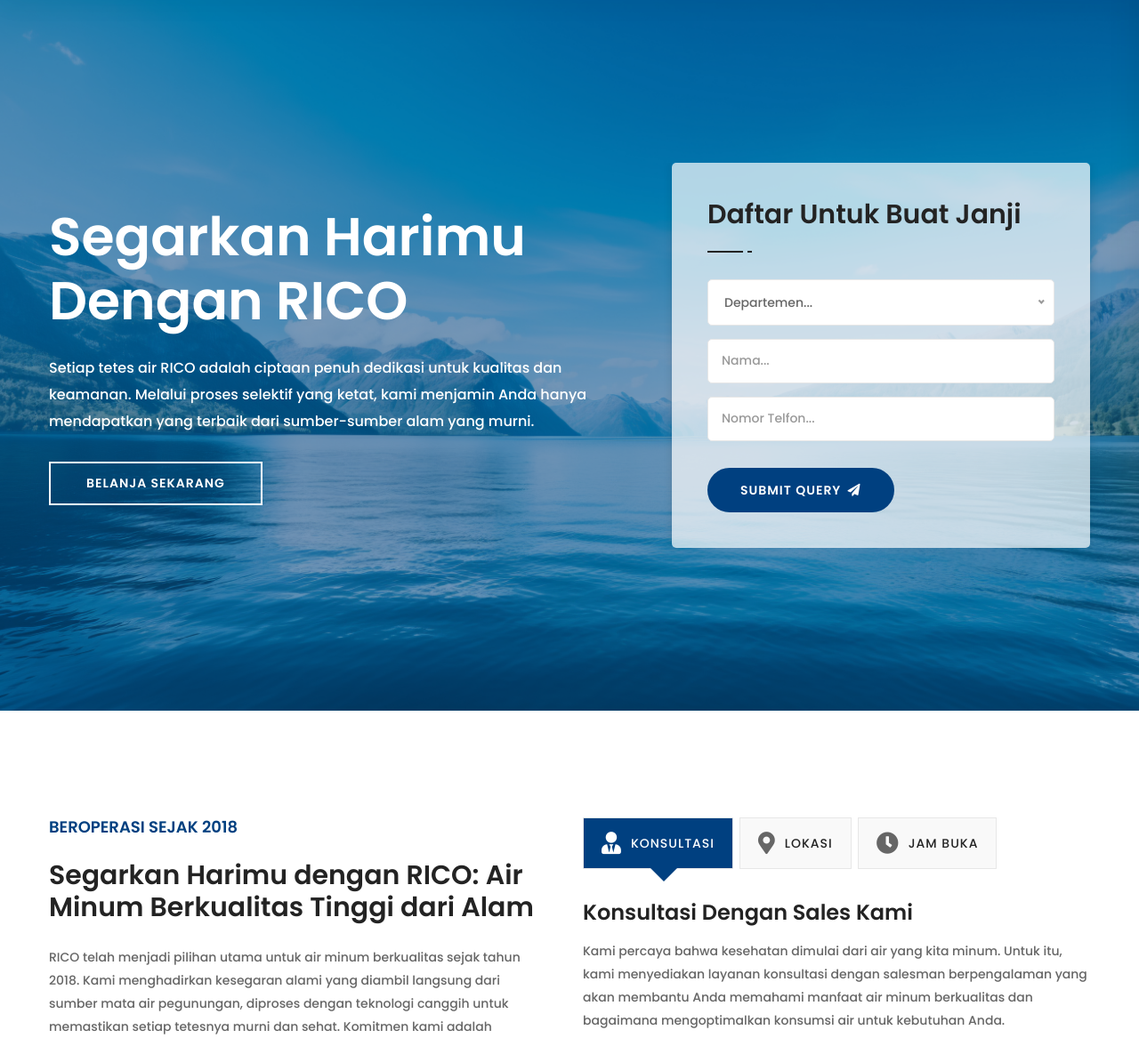
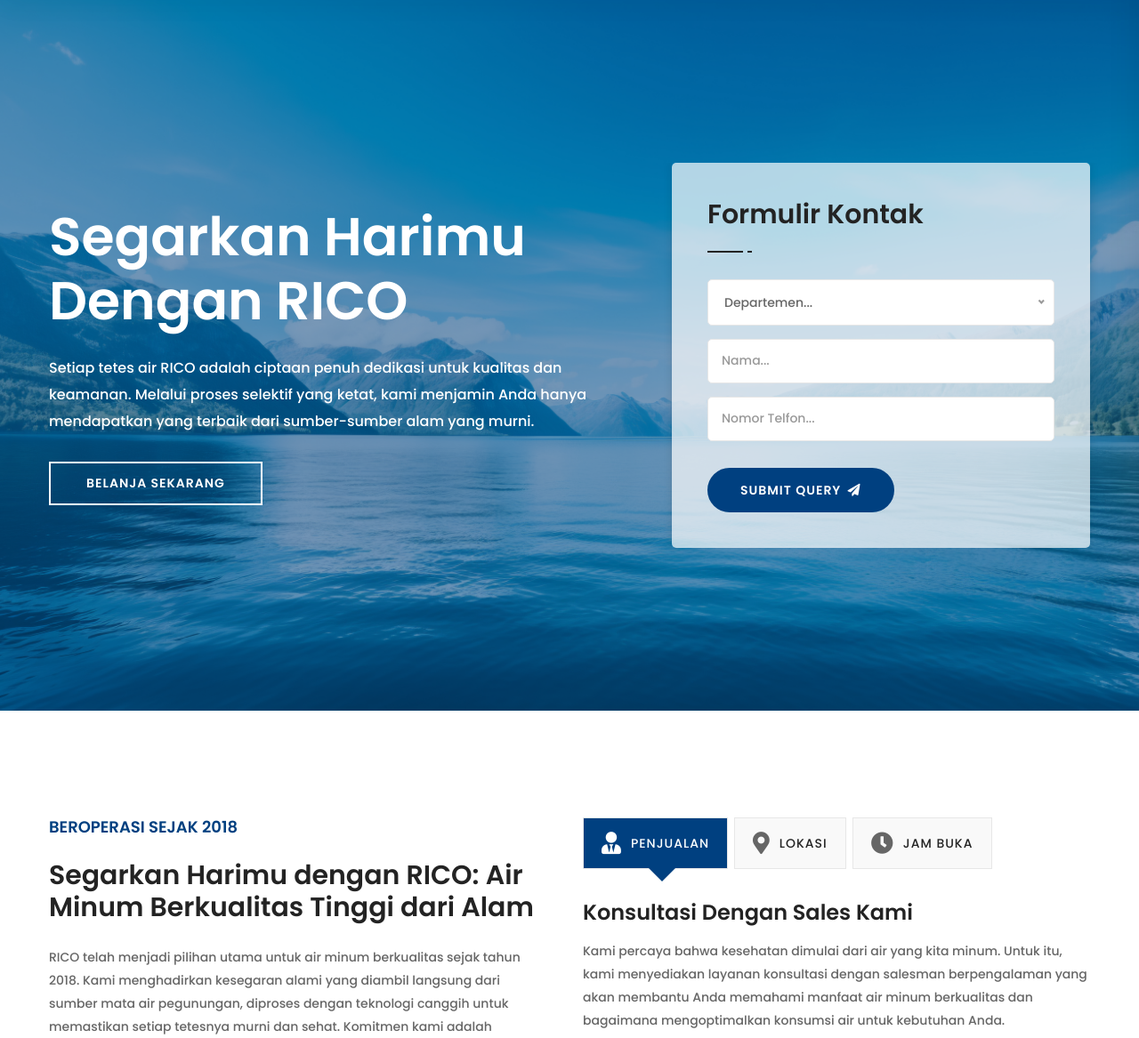
Before and after one commit to Quantum-Forge/quantum-website-rico, a PHP site: page / in a window 1280 px wide. Shown: the part 167-1334 px from the top of the page at 89% size. Run offline with PHP 8.4, Linux system fonts and the light colour scheme; some web fonts are replaced.

Commit message:
feat: change word on manfaat

```diff
--- a/index.php
+++ b/index.php
@@ -12,7 +12,7 @@
     <title>RICO Air Minum Segar - Kesehatan Dalam Setiap Tetesnya</title>
 
     <!-- ========== Favicon Icon ========== -->
-    <link rel="shortcut icon" href="assets/img/favicon.ico" type="image/x-icon">
+    <link rel="shortcut icon" href="assets/img/favicon.png" type="image/x-icon">
 
     <!-- ========== Start Stylesheet ========== -->
     <link href="assets/css/bootstrap.min.css" rel="stylesheet" />
@@ -251,7 +251,7 @@
                                 <div class="col-md-5 col-sm-6 appoinment">
                                     <div class="appoinment-box">
                                         <div class="heading">
-                                            <h2>Daftar Untuk Buat Janji</h2>
+                                            <h2>Formulir Kontak</h2>
                                         </div>
                                         <form action="#" id="appointment-form">
                                             <div class="row">
@@ -328,7 +328,7 @@
                         <ul class="nav nav-pills">
                             <li class="active">
                                 <a data-toggle="tab" href="#tab1" aria-expanded="true">
-                                    <i class="fas fa-user-tie"></i> Konsultasi
+                                    <i class="fas fa-user-tie"></i> Penjualan
                                 </a>
                             </li>
                             <li>
@@ -556,7 +556,7 @@
                                     <i class="fas fa-tint"></i>
                                 </div>
                                 <p>
-                                    Minum air putih yang cukup membantu menjaga hidrasi tubuh, yang penting untuk menjaga fungsi organ-organ tubuh berjalan dengan baik.
+                                    Minum air putih yang cukup membantu menjaga hidrasi tubuh untuk menjaga fungsi organ tubuh berjalan dengan baik.
                                 </p>
                                 <a class="btn btn-theme border circle btn-md" href="#">Baca Lebih Lanjut</a>
                             </div>
```
Also changed, not shown: assets/img/favicon.ico (deleted), assets/img/favicon.png (added).
